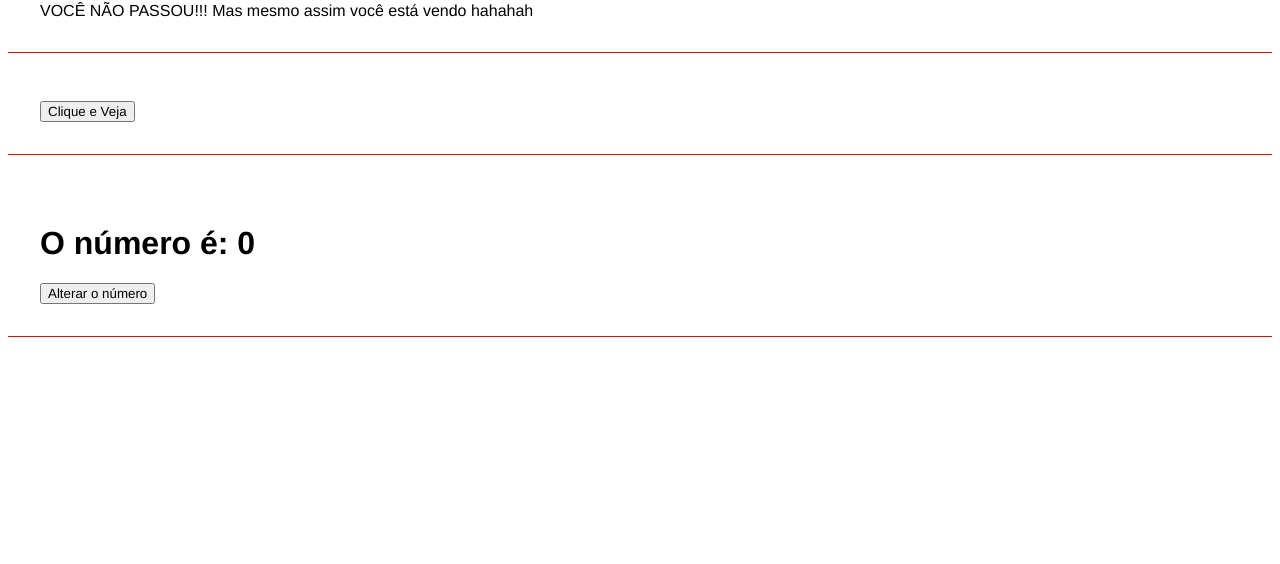
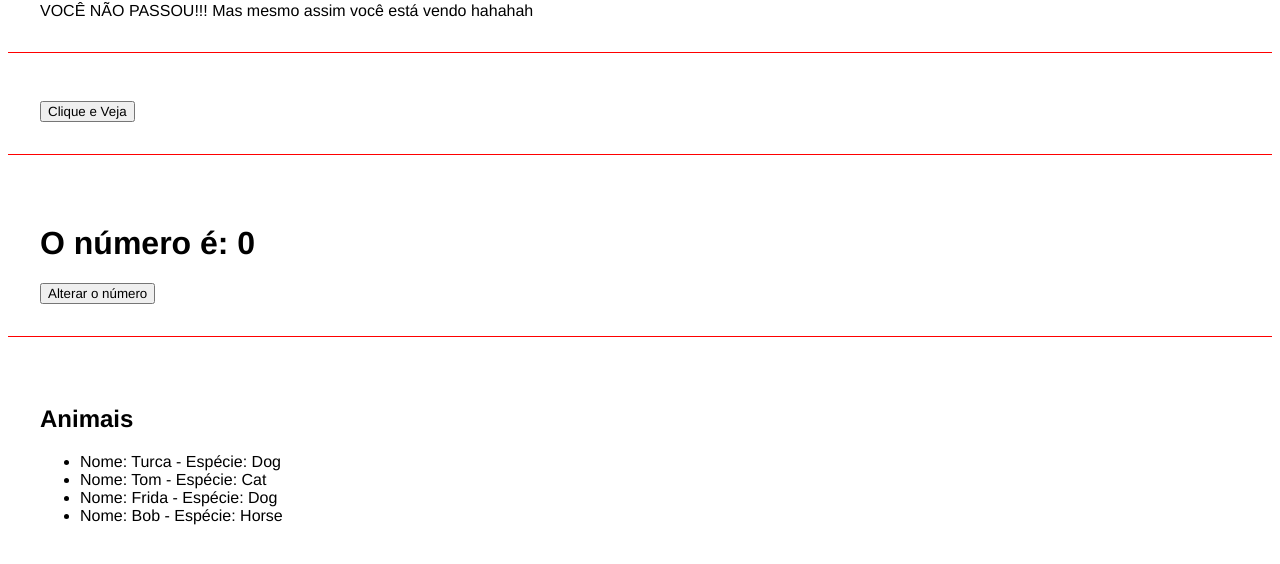
Before and after one commit to WilliamCP19/Angular-do-Zero, an Angular app: page / in a window 1280 px wide. Shown: the part 807-1371 px from the top of the page. Built offline with nearby package versions, Linux system fonts and the light colour scheme.

Commit message:
Aprendendo a Renderizar Listas no Front-End

```diff
--- a/src/app/app.component.html
+++ b/src/app/app.component.html
@@ -7,3 +7,4 @@
 <app-if-render></app-if-render>
 <app-eventos></app-eventos>
 <app-emitter></app-emitter>
+<app-list-render></app-list-render>
--- a/src/app/app.component.ts
+++ b/src/app/app.component.ts
@@ -6,13 +6,14 @@
 import { IfRenderComponent } from "./components/if-render/if-render.component";
 import { EventosComponent } from "./components/eventos/eventos.component";
 import { EmitterComponent } from "./components/emitter/emitter.component";
+import { ListRenderComponent } from "./components/list-render/list-render.component";
 
 @Component({
     selector: 'app-root',
     standalone: true,
     templateUrl: './app.component.html',
     styleUrl: './app.component.css',
-    imports: [RouterOutlet, FirstComponentComponent, ParentDataComponent, DirectivesComponent, IfRenderComponent, EventosComponent, EmitterComponent]
+    imports: [RouterOutlet, FirstComponentComponent, ParentDataComponent, DirectivesComponent, IfRenderComponent, EventosComponent, EmitterComponent, ListRenderComponent]
 })
 export class AppComponent {
   userName = 'Joaquim';
--- /dev/null
+++ b/src/app/components/list-render/list-render.component.html
@@ -0,0 +1,6 @@
+<div class="class">
+    <h2>Animais</h2>
+    <ul>
+        <li *ngFor="let animal of animals">Nome: {{ animal.name }} - Espécie: {{ animal.type }}</li>
+    </ul>
+</div>
--- /dev/null
+++ b/src/app/components/list-render/list-render.component.ts
@@ -0,0 +1,18 @@
+import { CommonModule } from '@angular/common';
+import { Component } from '@angular/core';
+
+@Component({
+  selector: 'app-list-render',
+  standalone: true,
+  imports: [CommonModule],
+  templateUrl: './list-render.component.html',
+  styleUrl: './list-render.component.css'
+})
+export class ListRenderComponent {
+  animals = [
+    {name: "Turca", type: "Dog"},
+    {name: "Tom", type: "Cat"},
+    {name: "Frida", type: "Dog"},
+    {name: "Bob", type: "Horse"}
+  ]
+}
```
Also changed, not shown: src/app/components/list-render/list-render.component.css (added), 1 other file (tests, documents, lock files or other folders).
